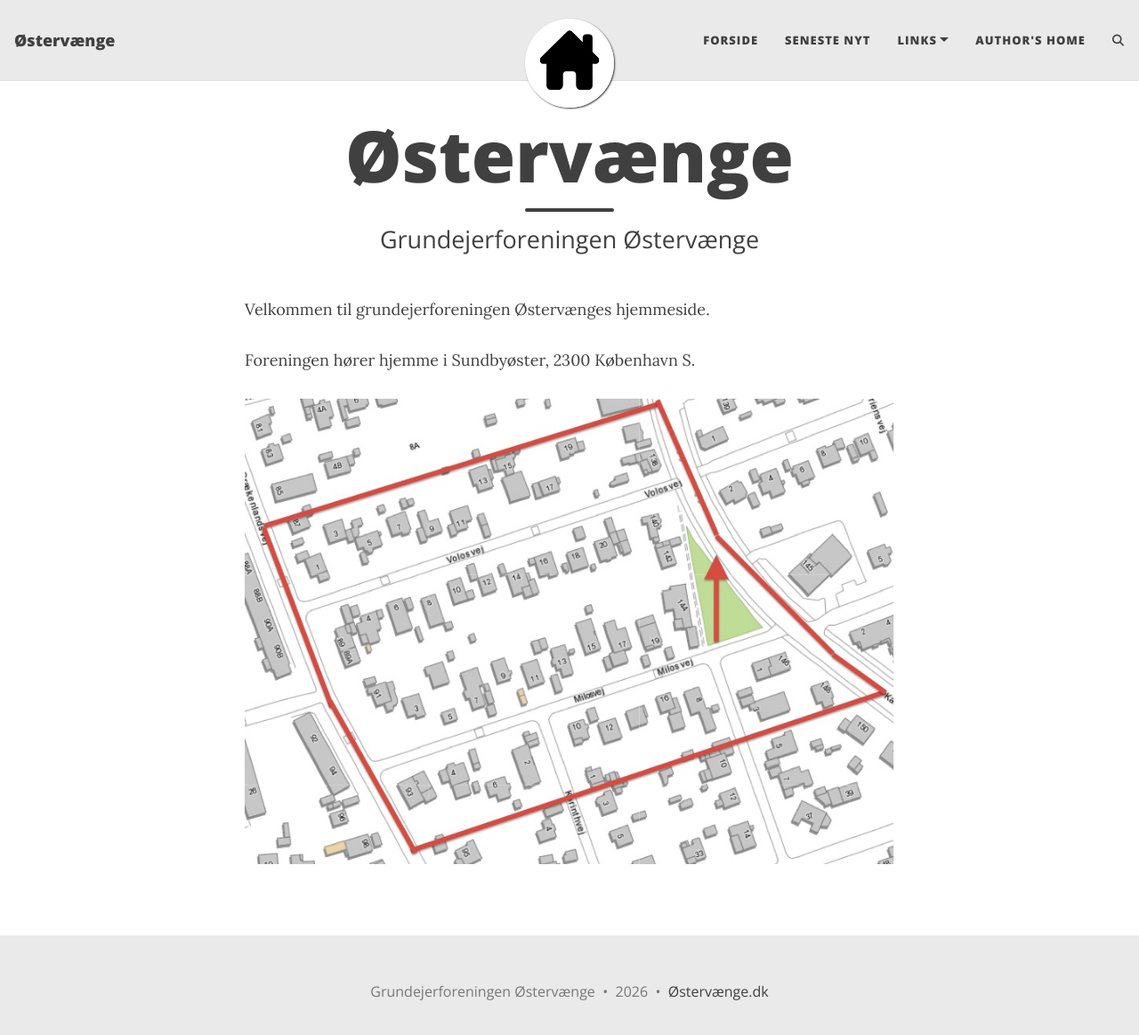
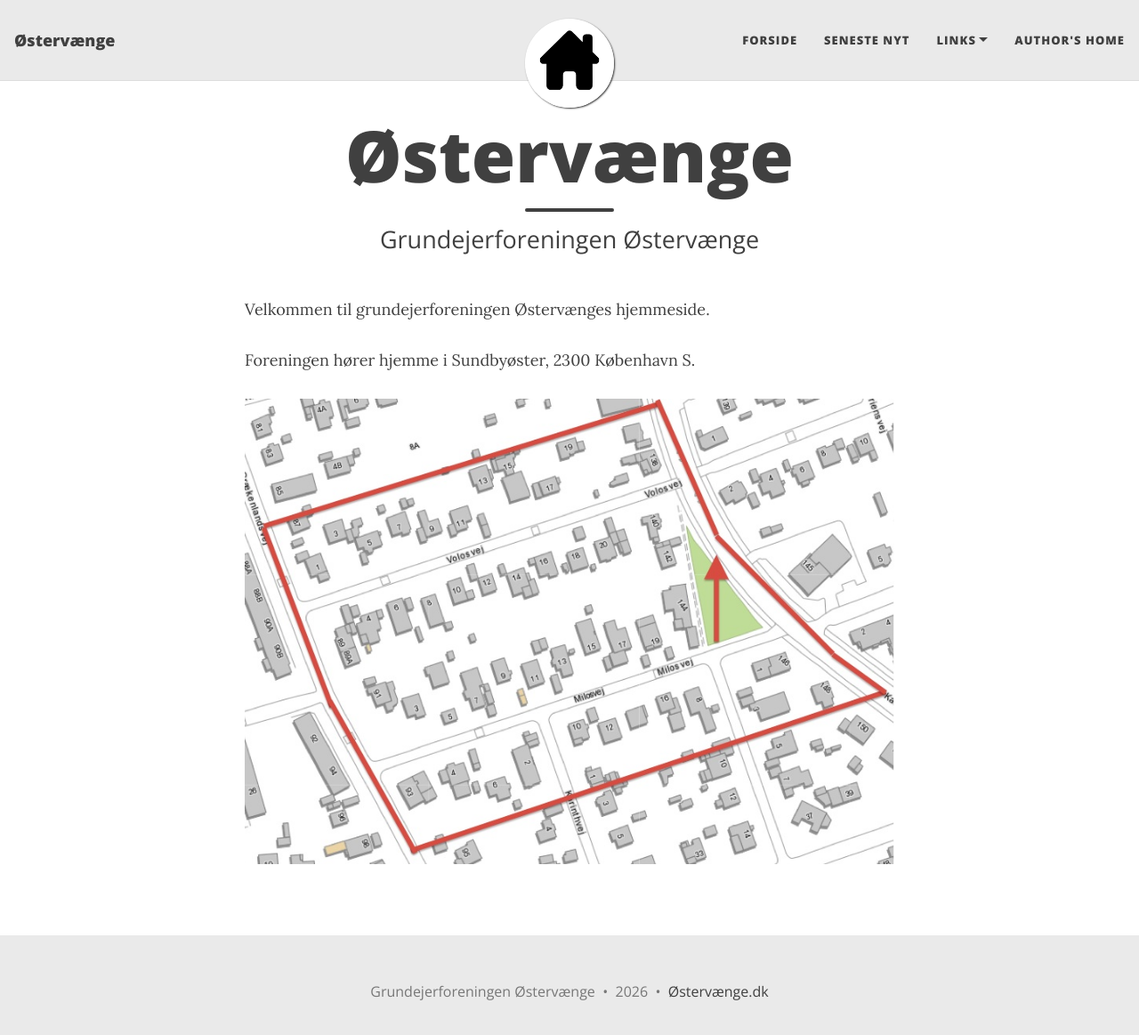
Before and after one commit to mex/oestervaenge.dk, a Jekyll site: the page built from index.md, in a window 1280 px wide and 1176 px high. Shown: the top 1163 px of the window at 89% size. Built offline with Jekyll 4.4.1, drawn with Linux system fonts in a browser that asks for light colours; comment, search, counter and statistics services are not loaded.

Commit message:
Fixed menu width

```diff
--- a/_config.yml
+++ b/_config.yml
@@ -83,12 +83,12 @@
 feed_show_excerpt: true
 
 # Add a search button to the navbar
-post_search: true
+post_search: false
 
 # Allow sub-menu items (second-level navigation menu items) to be longer than the top-level menu
 # If this setting is off, then long sub-menu words might get cut off
 # See https://github.com/daattali/beautiful-jekyll/issues/765 to understand the issue this setting can solve
-navbar-var-length: false
+navbar-var-length: true
 
 # The keywords to associate with your website, for SEO purposes
 #keywords: "my,list,of,keywords"
```
